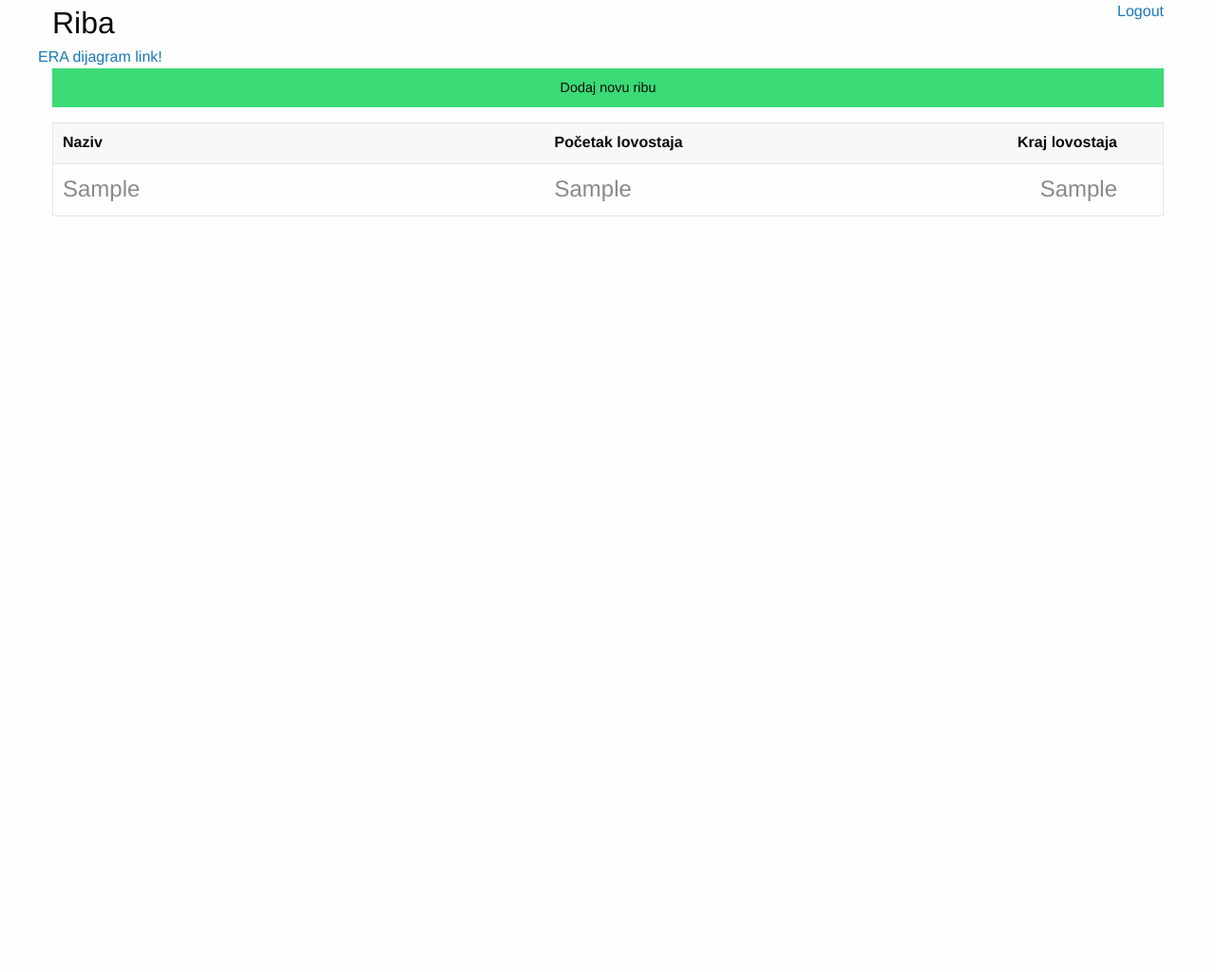
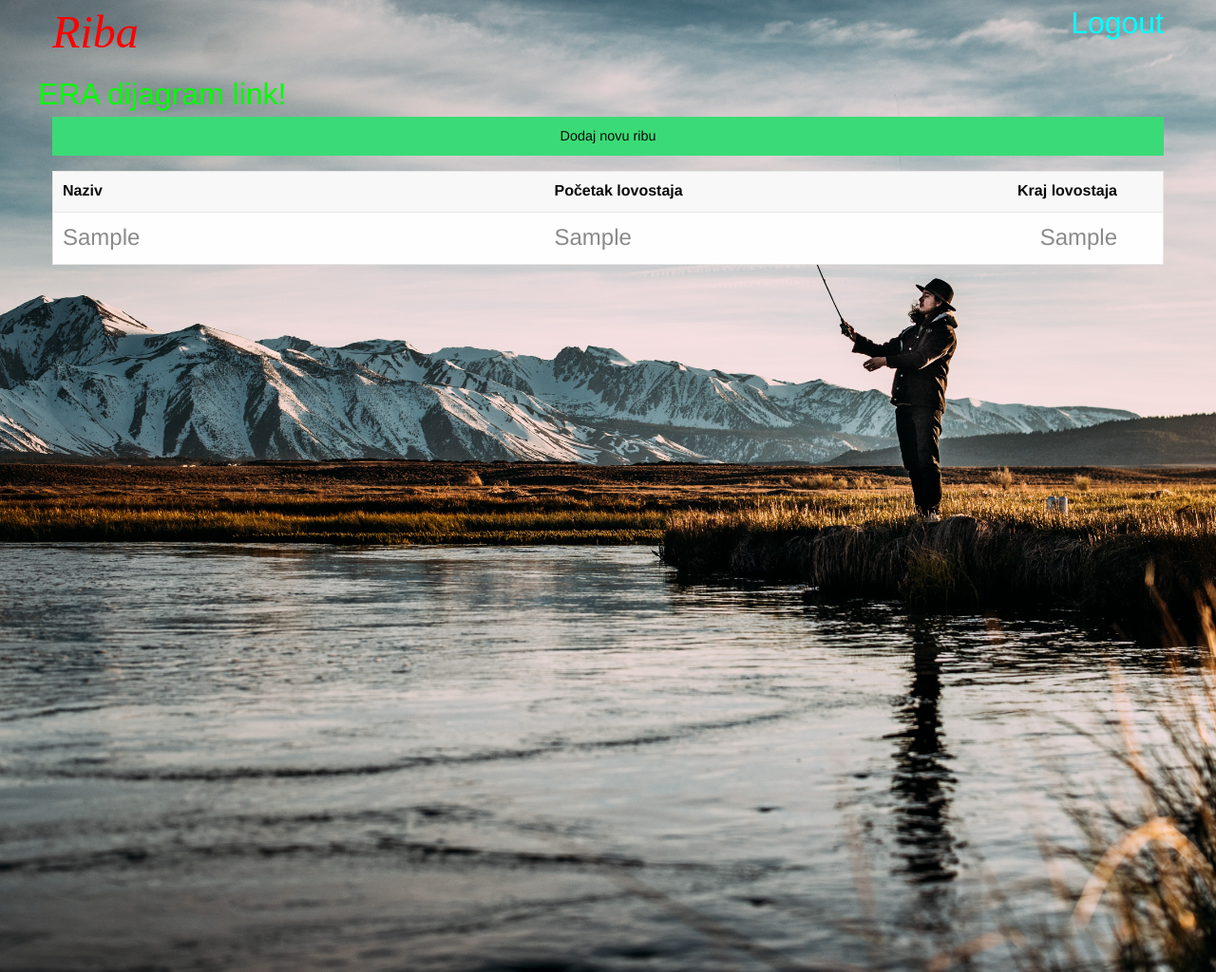
Before and after one commit to 14piko/Ljetni-zadatak-2020-PP21, a PHP site: page /privatno.php in a window 1280 px wide. Shown: the whole page at 95% size. Before the commit the page ends 228 px from the top, so only its background shows below. Run offline with PHP 8.4, Linux system fonts and the light colour scheme; the visitor is signed in with stand-in values (Sample User, id 1); tables that the repository leaves empty or names only in its code hold one stand-in row (values such as "Sample post").

Commit message:
Promjena pozadine!
Izmjena pozadine i pozicije logouta,izmjena fontova i boja!

```diff
--- /dev/null
+++ b/assets/css/piko.css
@@ -0,0 +1,14 @@
+.piko {
+
+    background-image: url("../../img/a2.jpg");
+
+
+    min-height: 1024px;
+    min-width: 100%;
+
+
+    background-position: center;
+    background-repeat: no-repeat;
+    background-size: cover;
+    position: relative;
+  }
--- a/assets/css/tablica.css
+++ b/assets/css/tablica.css
@@ -69,6 +69,6 @@
     font-size: 2em;
   }
 
-  body > div > div > div > div > div:nth-child(2){
+  body > div > div > div > div > div > div > div > div:nth-child(2){
     text-align: right;
   }
--- a/privatno.php
+++ b/privatno.php
@@ -15,20 +15,21 @@ header('location: index.php');
 <title>Ribička udruga</title>
 <link rel="stylesheet" href="assets/css/foundation.css">
 <link rel="stylesheet" href="assets/css/tablica.css">
+<link rel="stylesheet" href="assets/css/piko.css">
 </head>
 <body>
-
+<div class="piko">
 <div class="grid-container">
 <div class="grid-x grid-padding-x">
 <div class="large-12 cell">
 <div class="grid-x grid-padding-x">
 <div class="large-6 cell">
-Riba
+<h1 style="color:red;font-family:Times New Roman;font-style:italic;">Riba</h1>
 </div>
 <div class="large-6 cell">
-<a href="logout.php">Logout</a>
+<a style="color:cyan;float:right;" href="logout.php">Logout</a>
 </div>
-<div><a href="https://github.com/14piko/Ljetni-zadatak-2020-PP21/blob/master/LjetnizadatakERAdijagram.JPG">ERA dijagram link!</a></div>
+<div><a style="color:lime;" href="https://github.com/14piko/Ljetni-zadatak-2020-PP21/blob/master/LjetnizadatakERAdijagram.JPG">ERA dijagram link!</a></div>
 </div>
 
 <?php
```
Also changed, not shown: img/a2.jpg (added).
